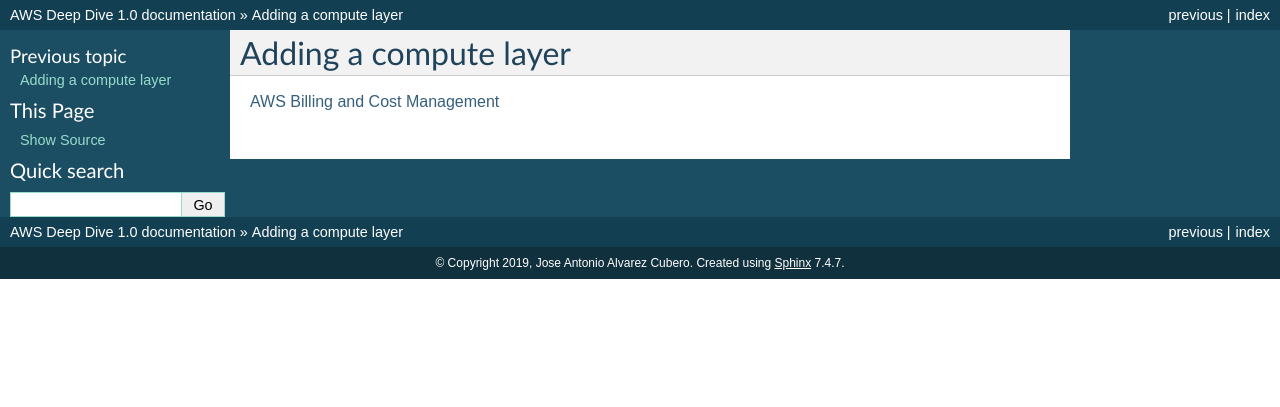
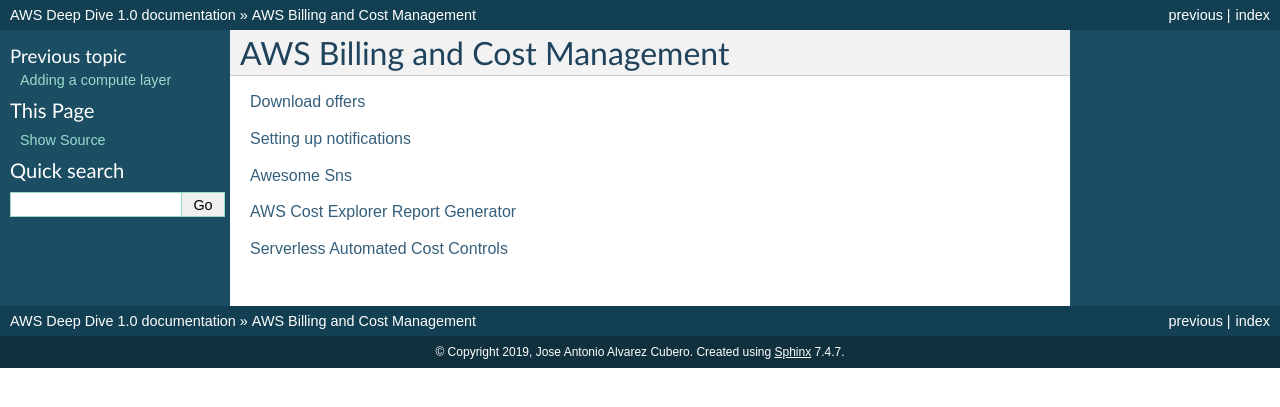
Before and after one commit to jacubero/aws-deep-dive, a Sphinx documentation site: the page built from docs/billing.rst, in a window 1280 px wide. Shown: the top 407 px of the page. Built offline with Sphinx 7.4.7, drawn with Linux system fonts in a browser that asks for light colours; pages that are not in the unit, such as notebooks, are missing from menus.

Commit message:
New version

```diff
--- a/docs/billing.rst
+++ b/docs/billing.rst
@@ -1,4 +1,12 @@
-Adding a compute layer
-######################
+AWS Billing and Cost Management
+###############################
 
-`AWS Billing and Cost Management <https://docs.aws.amazon.com/awsaccountbilling/latest/aboutv2/using-ppslong.html#download-offers>`_
+`Download offers <https://docs.aws.amazon.com/awsaccountbilling/latest/aboutv2/using-ppslong.html#download-offers>`_
+
+`Setting up notifications <https://docs.aws.amazon.com/awsaccountbilling/latest/aboutv2/price-notification.html>`_
+
+`Awesome Sns <https://github.com/ranman/awesome-sns>`_
+
+`AWS Cost Explorer Report Generator <https://github.com/aws-samples/aws-cost-explorer-report>`_
+
+`Serverless Automated Cost Controls <https://github.com/aws-samples/serverless-automated-cost-controls>`_
```
